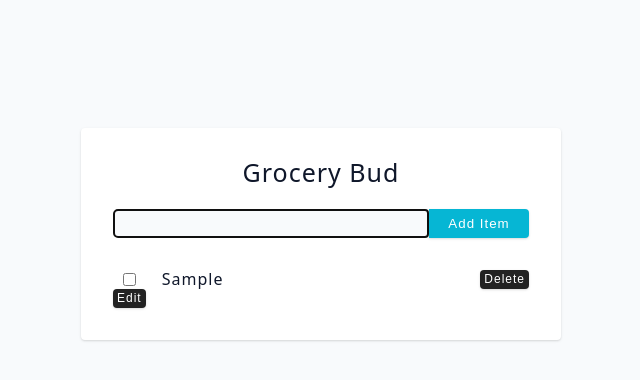
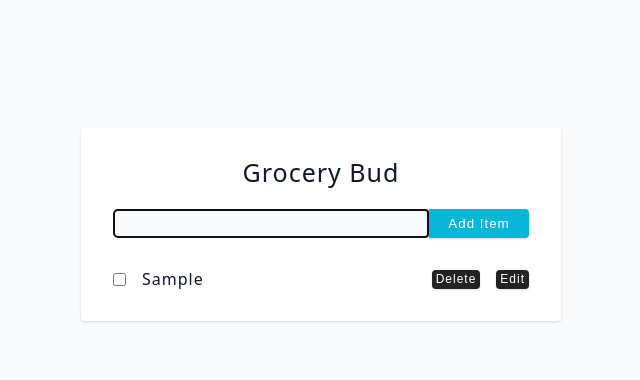
Before and after one commit to arianhamid/grocery-bud-app, a React (Vite) app: page / in a window 1280 px wide. Both pictures are taken after typing "Sample" into the empty fields and a click on the button "Add Item". Shown: the top 380 px of the page, without its empty margins (319-959 px from the left). Built offline with nearby package versions, Linux system fonts and the light colour scheme.

Commit message:
css updated

```diff
--- a/src/index.css
+++ b/src/index.css
@@ -295,7 +295,7 @@ form h4 {
 
 .single-item {
   display: grid;
-  grid-template-columns: auto 1fr auto;
+  grid-template-columns: auto 1fr auto auto;
   column-gap: 1rem;
   align-items: center;
 }
```
